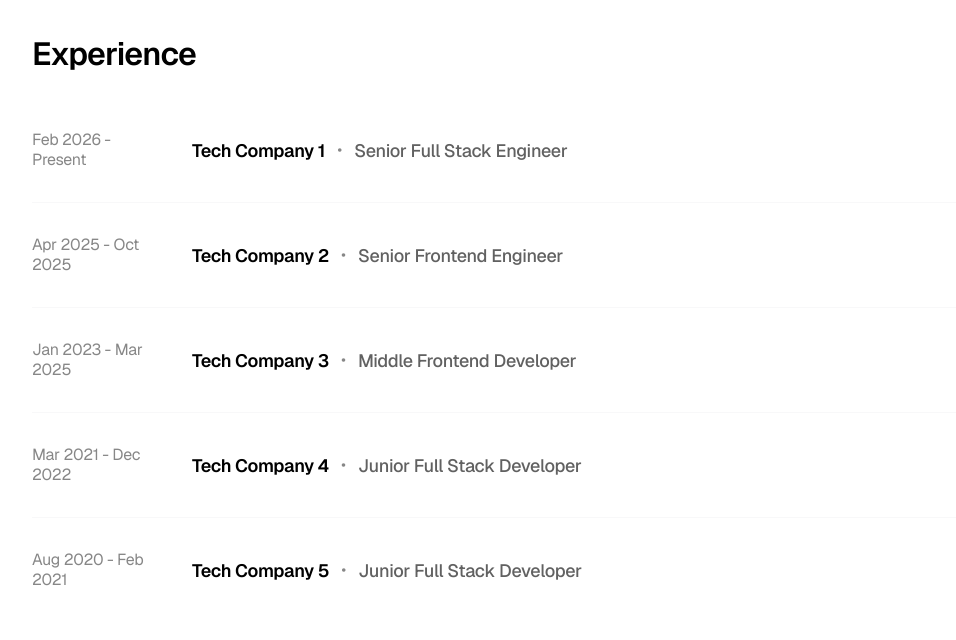
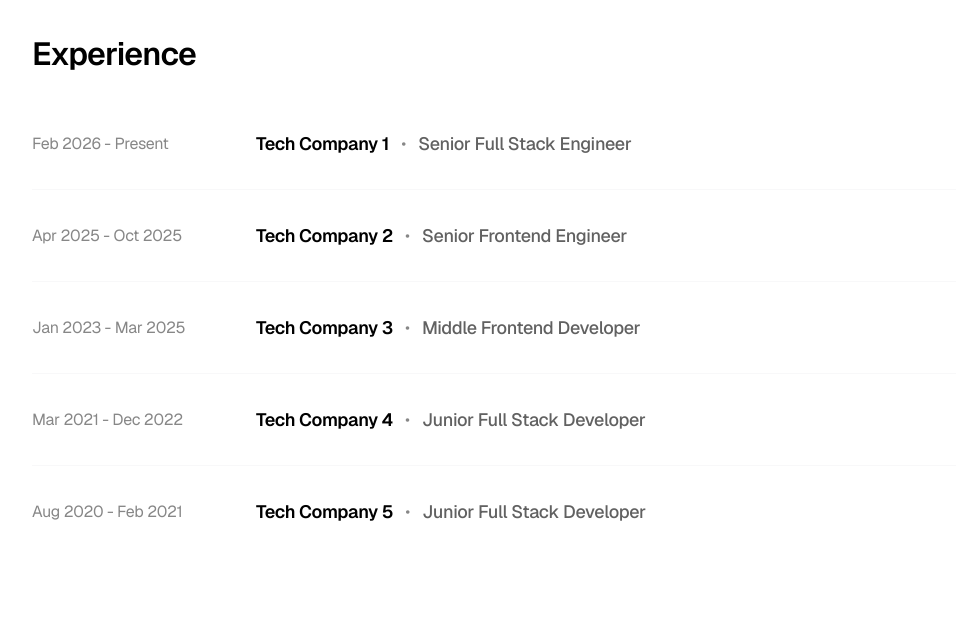
Before and after one commit to berkeguvenc/my-portfolio, a Next.js app: page / in a window 1280 px wide. Shown: the part 2560-3200 px from the top of the page, without its empty margins (32-988 px from the left). Built offline with nearby package versions, Linux system fonts and the light colour scheme.

Commit message:
feat: add optional description field to experience items

```diff
--- a/src/app/admin/AdminDashboard.tsx
+++ b/src/app/admin/AdminDashboard.tsx
@@ -454,15 +454,9 @@ export default function AdminDashboard({ initialData }: { initialData: Portfolio
               <Card key={exp.id} className="relative group">
                 <Button variant="ghost" size="sm" className="absolute top-4 right-4 text-red-400 opacity-0 group-hover:opacity-100 transition-opacity z-10" onClick={() => setData({ ...data, experiences: data.experiences.filter((_, i) => i !== idx) })}>Sil</Button>
                 <CardContent className="pt-6 space-y-4">
-                  <div className="grid grid-cols-4 gap-4">
-                    <div className="col-span-3 space-y-1">
-                      <Label>Rol / Pozisyon</Label>
-                      <Input value={exp.role} onChange={(e) => { const n = [...data.experiences]; n[idx].role = e.target.value; setData({ ...data, experiences: n }); }} />
-                    </div>
-                    <div className="space-y-1">
-                      <Label>Sıra</Label>
-                      <Input type="number" value={exp.order} onChange={(e) => { const n = [...data.experiences]; n[idx].order = Number(e.target.value); setData({ ...data, experiences: n }); }} />
-                    </div>
+                  <div className="space-y-1">
+                    <Label>Rol / Pozisyon</Label>
+                    <Input value={exp.role} onChange={(e) => { const n = [...data.experiences]; n[idx].role = e.target.value; setData({ ...data, experiences: n }); }} />
                   </div>
                   <div className="grid grid-cols-2 gap-4">
                     <div className="space-y-1">
@@ -475,8 +469,18 @@ export default function AdminDashboard({ initialData }: { initialData: Portfolio
                     </div>
                   </div>
                   <div className="space-y-1">
-                    <Label>Şirket URL (Opsiyonel)</Label>
-                    <Input value={exp.companyUrl || ''} onChange={(e) => { const n = [...data.experiences]; n[idx].companyUrl = e.target.value; setData({ ...data, experiences: n }); }} />
+                    <Label>Açıklama (Opsiyonel)</Label>
+                    <Textarea value={exp.description || ''} onChange={(e) => { const n = [...data.experiences]; n[idx].description = e.target.value; setData({ ...data, experiences: n }); }} placeholder="Bu rolde neler yaptınız?" rows={3} />
+                  </div>
+                  <div className="grid grid-cols-2 gap-4">
+                    <div className="space-y-1">
+                      <Label>Şirket URL (Opsiyonel)</Label>
+                      <Input value={exp.companyUrl || ''} onChange={(e) => { const n = [...data.experiences]; n[idx].companyUrl = e.target.value; setData({ ...data, experiences: n }); }} />
+                    </div>
+                    <div className="space-y-1">
+                      <Label>Sıra</Label>
+                      <Input type="number" value={exp.order} onChange={(e) => { const n = [...data.experiences]; n[idx].order = Number(e.target.value); setData({ ...data, experiences: n }); }} />
+                    </div>
                   </div>
                 </CardContent>
               </Card>
--- a/src/components/home/ExperienceSection.tsx
+++ b/src/components/home/ExperienceSection.tsx
@@ -26,11 +26,12 @@ export default function ExperienceSection({ experiences }: { experiences: Experi
               transition={{ duration: 0.4, delay: idx * 0.1 }}
               className="flex flex-col md:flex-row justify-between items-start md:items-center gap-2 md:gap-8 group border-b border-gray-100/60 pb-8 last:border-0 last:pb-0"
             >
-              <div className="text-[14px] leading-[20px] tracking-[-0.28px] md:text-[16px] md:tracking-[-0.32px] font-normal text-[#878787] shrink-0 md:w-32">
+              <div className="text-[14px] leading-[20px] tracking-[-0.28px] md:text-[16px] md:tracking-[-0.32px] font-normal text-[#878787] shrink-0 md:w-48 whitespace-nowrap">
                 {exp.period}
               </div>
 
-              <div className="flex-1 flex flex-col md:flex-row md:items-center gap-1 md:gap-3">
+              <div className="flex-1 flex flex-col gap-3">
+                <div className="flex flex-col md:flex-row md:items-center gap-1 md:gap-3">
                   <div className="flex items-center gap-2 text-[16px] font-semibold tracking-[-0.32px] text-black md:text-[18px] md:tracking-[-0.36px]">
                     {exp.company}
                     {exp.companyUrl && (
@@ -44,6 +45,13 @@ export default function ExperienceSection({ experiences }: { experiences: Experi
                     {exp.role}
                   </h3>
                 </div>
+
+                {exp.description && (
+                  <p className="text-[15px] leading-[24px] text-[#878787] md:text-[16px] whitespace-pre-line">
+                    {exp.description}
+                  </p>
+                )}
+              </div>
             </motion.div>
           ))}
         </div>
--- a/src/types/portfolio.ts
+++ b/src/types/portfolio.ts
@@ -56,6 +56,7 @@ export interface ExperienceItem {
     period: string;
     company: string;
     role: string;
+    description?: string;
     companyUrl?: string;
     order: number;
 }
```
Lines whose indentation alone changed are shown as unchanged.
